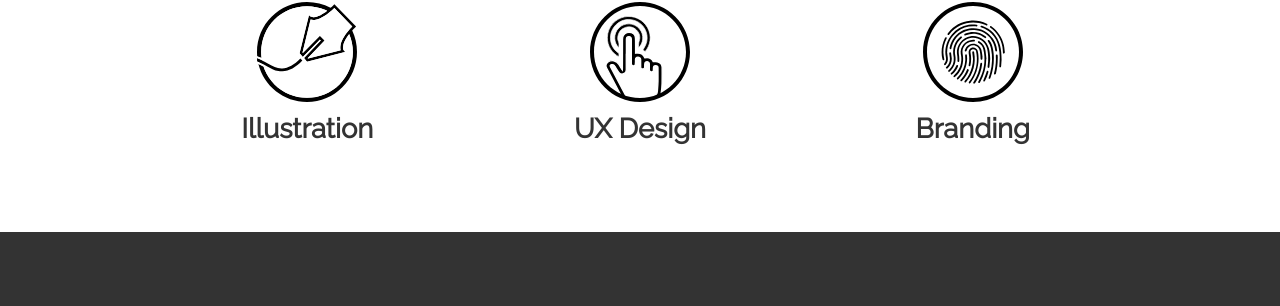
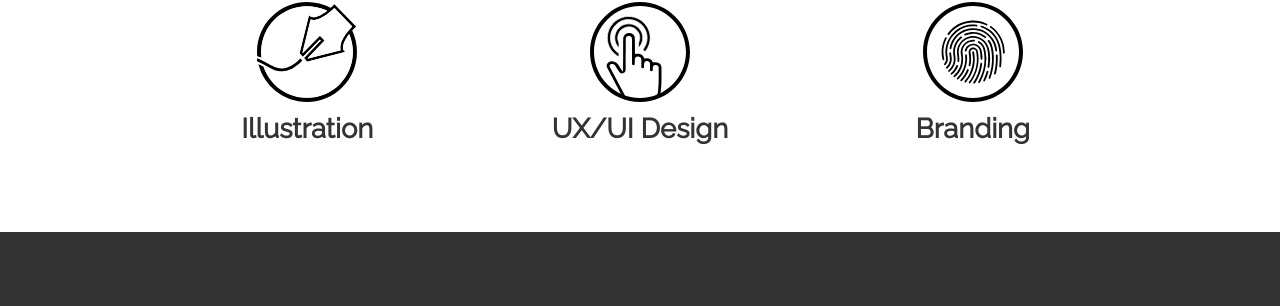
Before and after one commit to tessasherinsnidal/sherinsnidaldesign.ca, a Jekyll site: the page built from index.html, in a window 1280 px wide and 900 px high, scrolled down 1128 px. Shown: the part 148-454 px from the top of the window. Built offline with Jekyll 4.4.1, drawn with Linux system fonts in a browser that asks for light colours.

Commit message:
more metadata added and alt

```diff
--- a/_includes/banner.html
+++ b/_includes/banner.html
@@ -1,6 +1,6 @@
 <a href="{{site.baseurl}}/{{include.link}}/">
-  <div class="container pad-b {{include.class}}">
-    <img class="image" src="{{site.baseurl}}/images/{{include.image}}.jpg" alt="Marvel Characters Banner">
-    <h2 class="middle text-center push-0 pad-b">{{include.title}}</h2>
+  <div itemscope itemtype="https://schema.org/Creativework" class="container pad-b {{include.class}}">
+    <img itemprop="image" class="image" src="{{site.baseurl}}/images/{{include.image}}.jpg" alt="{{include.alt}}">
+    <h2 itemprop="name" class="middle text-center push-0 pad-b">{{include.title}}</h2>
   </div>
 </a>
--- a/_includes/case-piece.html
+++ b/_includes/case-piece.html
@@ -1,11 +1,13 @@
-<div class="bgimg-{{include.img}}">
+<div itemscope itemtype="https://schema.org/Creativework" >
+  <div itemprop="name" class="bgimg-{{include.img}}">
     <div class="caption">
       <span class="border">{{include.title}}</span>
     </div>
   </div>
 
-<div class="relative">
+  <div itemprop="description" class="relative">
     <div class="info">
       <img class="gutter-2 pad-t-2 pad-b-2 piece" src="{{site.baseurl}}/images/{{include.image}}" alt="{{include.alt}}">
     </div>
   </div>
+</div>
--- a/_layouts/case-study.html
+++ b/_layouts/case-study.html
@@ -2,7 +2,7 @@
 layout: default
 ---
 
-<div itemscope itemtype="https://schema.org/Creative work" class="bgimg-{{page.img}}">
+<div itemscope itemtype="https://schema.org/Creativework" class="bgimg-{{page.img}}">
   <div class="caption">
     <p itemprop="name" class="border">{{page.header}}</p>
   </div>
--- a/_layouts/default.html
+++ b/_layouts/default.html
@@ -49,13 +49,13 @@
     </ul>
     <div class="gutter unit [ xs-1 ]">
       <i class="icon i-32 push-1-2 gutter">
-        <a rel="me" class="icon-link" itemprop="url" href="https://www.behance.net/tessasheri7e7e"><img src="{{site.baseurl}}/images/behance.svg" alt="Behance Icon"></a>
+        <a rel="me" class="icon-link" itemprop="url" href="https://www.behance.net/tessasheri7e7e"><img src="{{site.baseurl}}/images/behance.svg" alt="Behance Link"></a>
       </i>
       <i class="icon i-32 push-1-2 gutter">
-        <a rel="me" class="icon-link" itemprop="url" href="https://www.instagram.com/sherinsnidaldesign/"><img src="{{site.baseurl}}/images/insta.svg" alt="Instagram Icon"></a>
+        <a rel="me" class="icon-link" itemprop="url" href="https://www.instagram.com/sherinsnidaldesign/"><img src="{{site.baseurl}}/images/insta.svg" alt="Instagram Link"></a>
       </i>
       <i class="icon i-32 push-1-2 gutter">
-        <a rel="me" itemprop="email" class="icon-link" href="mailto:tessa@sherinsnidaldesign.ca"><img src="{{site.baseurl}}/images/email.svg" alt="Mail Icon"></a>
+        <a rel="me" itemprop="email" class="icon-link" href="mailto:tessa@sherinsnidaldesign.ca"><img src="{{site.baseurl}}/images/email.svg" alt="Mail Link"></a>
       </i>
     </div>
     <div class="copyright gutter unit [ xs-1 ] pad-t-1-2">
--- a/index.html
+++ b/index.html
@@ -27,19 +27,19 @@
 <div class="grid text-center pad-t-2 pad-b-2 wrapper">
   <div class="unit [ xs-1 m-1-3 ] inline-block gutter">
     <a href="#illustration">
-      <img class="icons" src="{{site.baseurl}}/images/illustration.svg" alt="">
+      <img class="icons" src="{{site.baseurl}}/images/illustration.svg" alt="Link to Illustration section">
       <h3>Illustration</h3>
     </a>
   </div>
   <div class="unit [ xs-1 m-1-3 ] inline-block gutter">
     <a href="#ux">
-      <img class="icons" src="{{site.baseurl}}/images/ux.svg" alt="">
-      <h3>UX Design</h3>
+      <img class="icons" src="{{site.baseurl}}/images/ux.svg" alt="Link to UX/UI Design section">
+      <h3>UX/UI Design</h3>
     </a>
   </div>
   <div class="unit [ xs-1 m-1-3 ] inline-block gutter">
     <a href="#branding">
-      <img class="icons" src="{{site.baseurl}}/images/branding.svg" alt="">
+      <img class="icons" src="{{site.baseurl}}/images/branding.svg" alt="Link to Branding section">
       <h3>Branding</h3>
     </a>
   </div>
@@ -48,20 +48,20 @@
 <section class="dborder pad-b">
   <div class="dborder">
     <h2 class="text-left section gutter pad-t-2 pad-b-1-2 push-0" id="illustration">Illustration</h2>
-    {% include banner.html link="marvel-characters" title="Marvel Characters" image="marvel-characters" %}
-    {% include banner.html class="pad-t-2 pad-b-2" link="abstract-characters" title="Abstract Characters" image="abstract-characters" %}
-    {% include banner.html class="pad-t-2 pad-b-2" link="making-of-beer" title="The Making of Beer" image="beer-banner" %}
-    {% include banner.html class="pad-t-2 pad-b-2" link="guy-ritchie" title="Guy Ritchie's Best" image="guy-ritchie-banner" %}
+    {% include banner.html link="marvel-characters" title="Marvel Characters" image="marvel-characters" alt="Link to Marvel Characters Page" %}
+    {% include banner.html class="pad-t-2 pad-b-2" link="abstract-characters" title="Abstract Characters" image="abstract-characters" alt="Link to Abstract Characters Page" %}
+    {% include banner.html class="pad-t-2 pad-b-2" link="making-of-beer" title="The Making of Beer" image="beer-banner" alt="Link to The Making of Beer Page" %}
+    {% include banner.html class="pad-t-2 pad-b-2" link="guy-ritchie" title="Guy Ritchie's Best" image="guy-ritchie-banner" alt="Link to Guy Ritchie's Best Page" %}
   </div>
 
   <div>
     <h2 class="text-left section gutter pad-t-2 pad-b-1-2 push-0" id="ux">UX Design</h2>
-    {% include banner.html link="gendersafe" title="GenderSafe" image="gendersafe-banner" %}
+    {% include banner.html link="gendersafe" title="GenderSafe" image="gendersafe-banner" alt="Link to GenderSafe Case Study Page" %}
   </div>
 
   <div>
     <h2 class="text-left section gutter pad-t-2 pad-b-1-2 push-0" id="branding">Branding</h2>
-    {% include banner.html link="kars-massage-therapy" title="Kars Massage Therapy" image="kars-massage-therapy-banner" %}
+    {% include banner.html link="kars-massage-therapy" title="Kars Massage Therapy" image="kars-massage-therapy-banner" alt="Link to Kars Massage Therapy Branding Page" %}
   </div>
 
 </section>
```
Also changed, not shown: 404.html (+5 -5 lines). Lines whose indentation alone changed are shown as unchanged.
